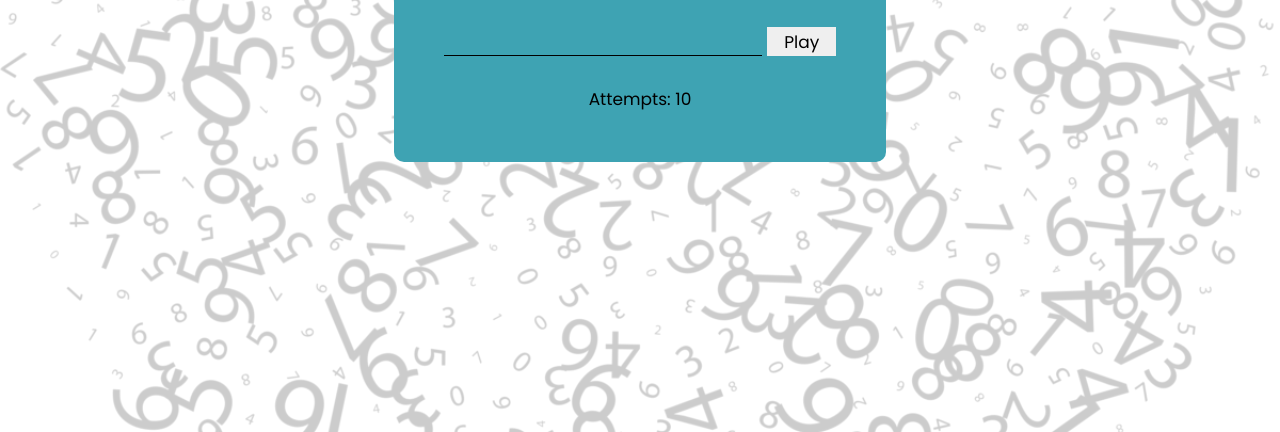
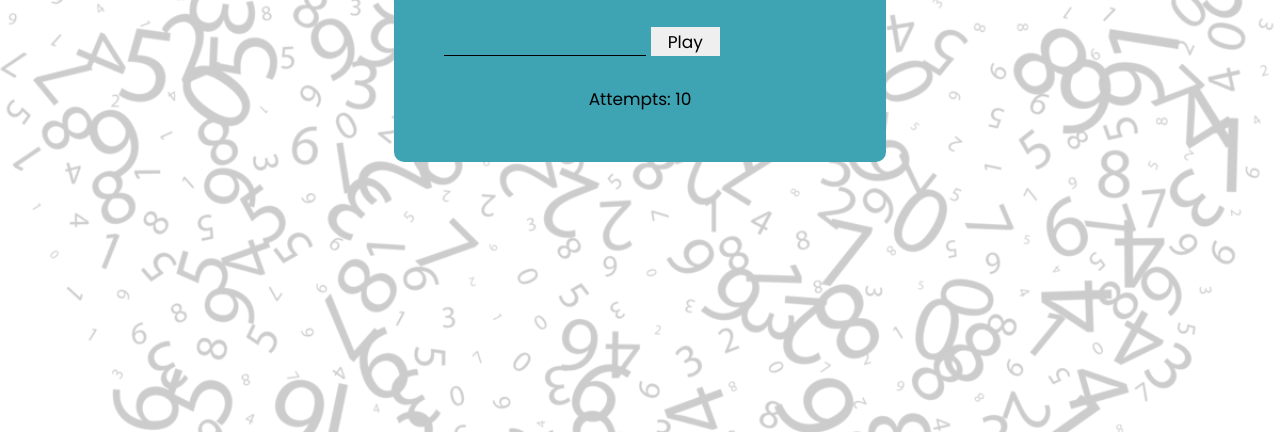
Before and after one commit to mouadelamrani/JS-Guessing-Game, a plain HTML site: page index.html in a window 1280 px wide. Shown: the part 368-800 px from the top of the page. Drawn offline with Linux system fonts and the light colour scheme.

```diff
--- a/index.html
+++ b/index.html
@@ -54,7 +54,7 @@
 
         input{
             /* width: 20rem; */
-            width: -webkit-fill-available;
+            /* width: -webkit-fill-available; */
             height: 2.8rem;
             border: 0;
             border-bottom: 1px solid black;
```
Also changed, not shown: Assets/background2.png (added), 1 other file.
